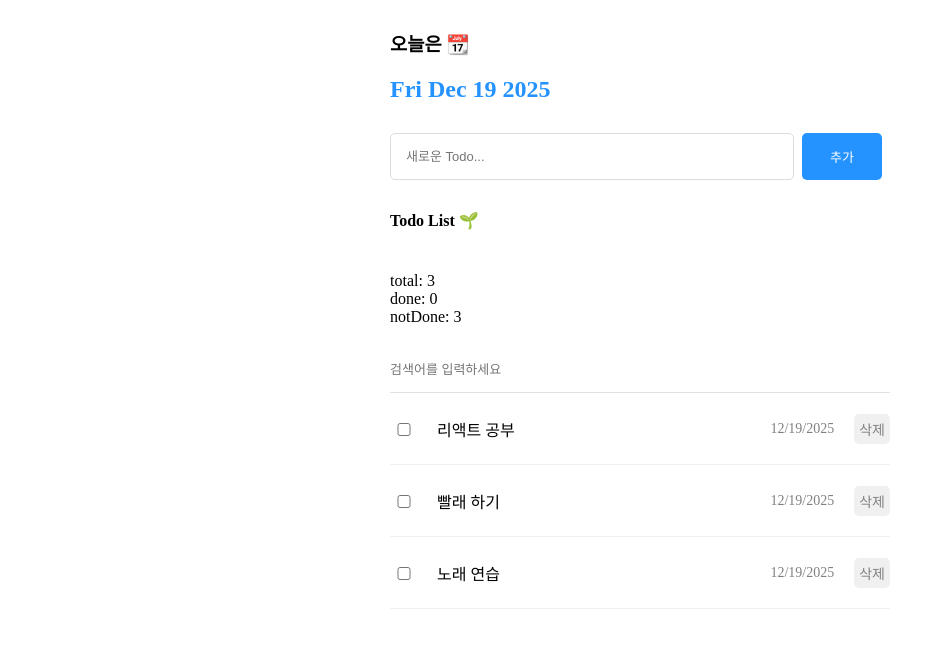
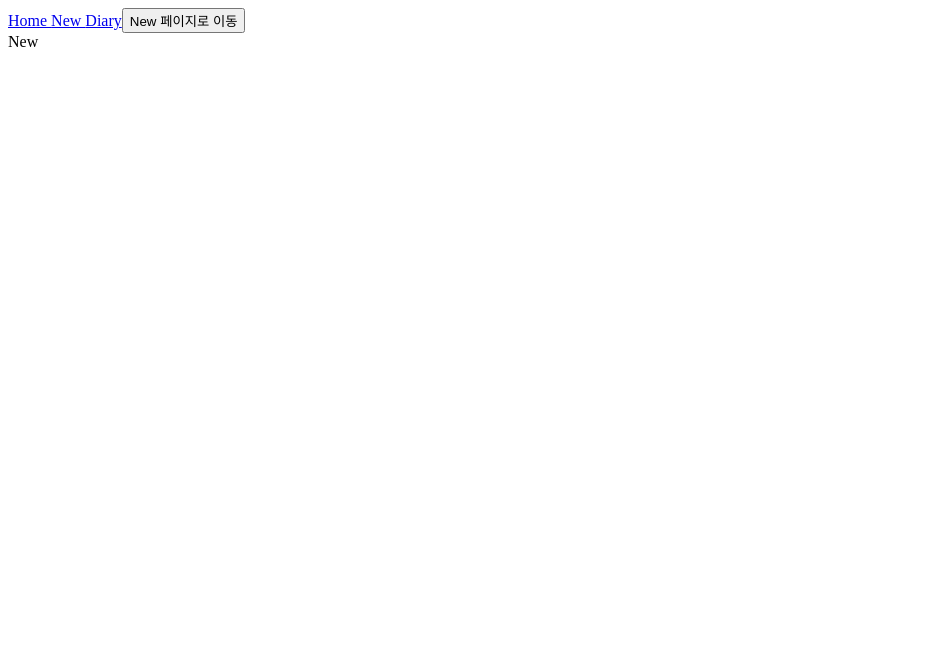
Before and after one commit to moongongpyo/firstReactLecture, a React (Vite) app: page /new in a window 1280 px wide. Shown: the top 648 px of the page, without its empty margins (0-945 px from the left). Built offline with nearby package versions, Linux system fonts and the light colour scheme.

Commit message:
라우팅

```diff
--- a/src/App.jsx
+++ b/src/App.jsx
@@ -1,5 +1,9 @@
 import './App.css'
-import Todo from "./components/project2/Todo.jsx";
+import {Link, Route, Routes, useNavigate} from "react-router-dom";
+import Home from "./pages/Home.jsx";
+import Diary from "./pages/Diary.jsx";
+import New from "./pages/New.jsx";
+import Notfound from "./pages/Notfound.jsx";
 
 //1. 컴포넌트는 자신이 관리하는 state가 변경되었을때 리랜더링
 //2. 컴포넌트는 자신이 전달받는 props의 값이 변경되었을때 리랜더링
@@ -7,8 +11,37 @@ import Todo from "./components/project2/Todo.jsx";
 //* 따라서 의미없이 부모의 상태를 자식이 props로 전달 받으면 성는이 저하됨,(부모의 상태에 영향 받으면 상관 없음)
 
 //App 컴포넌트 //부모 컴포넌트
+// 1. "/" : 모든 일기를 조화하는 Home 페이지
+// 2. "/new" : 새로운 일기를 작성하는 New 페이지
+// 3. "/diary" : 일기를 상세히 조회하는 Diary 페이지
 function App() {
-  return <Todo/>;
+  const nav = useNavigate();
+
+  const onClickButton = () =>{
+    nav("/new");
+  }
+
+  return (
+      <>
+        {/*Routes 컴포넌트 위에 적용되는 페이지는 모든 페이지에 공통으로 들어감*/}
+        <div>
+          <Link to={"/"}>Home </Link> {/*client side Rendering 방식으로 라우팅하기에 a태그와 다르게 전체 페이지를 다시 불러올 필요가 없음*/}
+          <Link to={"/new"}>New </Link>
+          <Link to={"/diary"}>Diary</Link>
+       {/*   <br/>
+          <a href="/">Home </a>
+          <a href="/new">New </a>
+          <a href="/diary">Diary </a>*/}
+          <button onClick={onClickButton}>New 페이지로 이동</button>
+        </div>
+        <Routes>
+          {/*Route 컴포넌트 이외의 다른 태그를 하위로 두면 에러 발생*/}
+          <Route path="/" element={<Home/>}/>
+          <Route path="/new" element={<New/>}/>
+          <Route path="/diary" element={<Diary/>}/>
+          <Route path="*" element={<Notfound/>}/>
+        </Routes>
+      </>);
 }
 
 export default App
--- /dev/null
+++ b/src/pages/Diary.jsx
@@ -0,0 +1,6 @@
+const Diary = () => {
+
+  return <div>Diary</div>
+}
+
+export default Diary
--- /dev/null
+++ b/src/pages/Home.jsx
@@ -0,0 +1,6 @@
+const Home = () => {
+
+  return <div>Home</div>
+}
+
+export default Home
--- /dev/null
+++ b/src/pages/New.jsx
@@ -0,0 +1,6 @@
+const New = () => {
+
+  return <div>New</div>
+}
+
+export default New
--- /dev/null
+++ b/src/pages/Notfound.jsx
@@ -0,0 +1,6 @@
+const Notfound = () => {
+
+  return <div>Notfound</div>
+}
+
+export default Notfound
```
